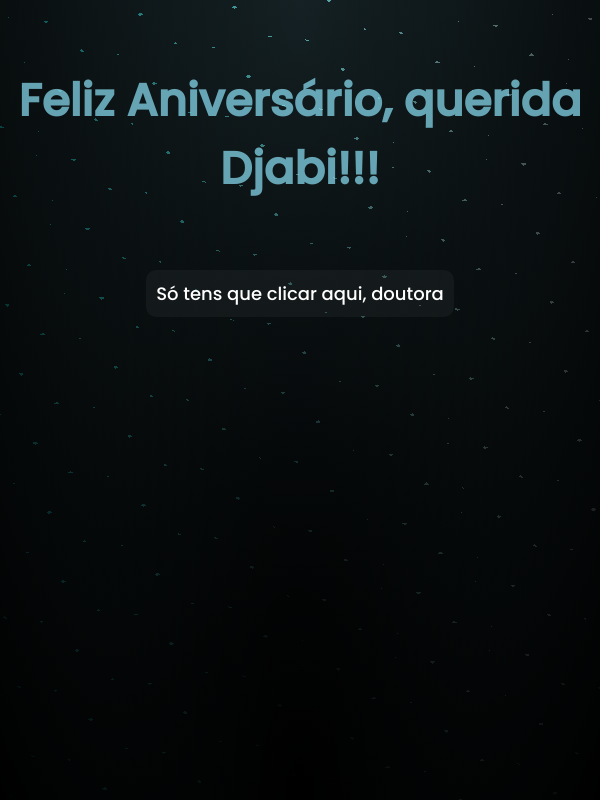
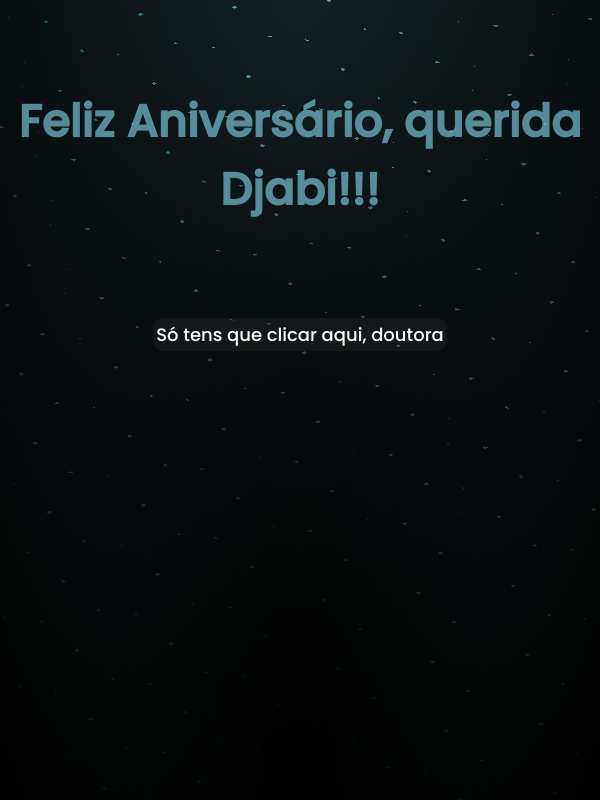
Before and after one commit to Emaricarprogrammer/Olivia-s_Day, a plain HTML site: page index.html in a window 600 px wide. Drawn offline with Linux system fonts and the light colour scheme.

Commit message:
Update index.html

```diff
--- a/index.html
+++ b/index.html
@@ -1270,14 +1270,14 @@
       @media (min-width: 360px) and (max-width:896px) {
       .title{
         margin-top: 5rem;
-        padding: 10px;
+        padding: 5px;
         text-align: center;
         padding: 10px;
         color:rgba(145, 233, 255, 0.57);
       }
       .reloadBtn{
-        margin-top: 10rem;
-        padding:10px;
+        margin-top: 15rem;
+        padding:5px;
         text-align: center;
         border-radius: 10px;
         border-color: rgba(255, 255, 255, 0.281);
@@ -1289,6 +1289,72 @@
         background-color: transparent;
       }
       }
+      @media (min-width: 362px) and (max-width:750px) {
+      .title{
+        margin-top: 3rem;
+        padding: 5px;
+        text-align: center;
+        padding: 10px;
+        color:rgba(145, 233, 255, 0.57);
+      }
+      .reloadBtn{
+        margin-top: 17rem;
+        padding:3px;
+        text-align: center;
+        border-radius: 10px;
+        border-color: rgba(255, 255, 255, 0.281);
+        background-color: rgba(255, 255, 255, 0.045);
+        color: white;
+
+      }
+      .reloadBtn:hover{
+        background-color: transparent;
+      }
+      }
+      @media (min-width: 350px) and (max-width:750px) {
+      .title{
+        margin-top: 3rem;
+        padding: 5px;
+        text-align: center;
+        padding: 10px;
+        color:rgba(145, 233, 255, 0.57);
+      }
+      .reloadBtn{
+        margin-top: 17rem;
+        padding:3px;
+        text-align: center;
+        border-radius: 10px;
+        border-color: rgba(255, 255, 255, 0.281);
+        background-color: rgba(255, 255, 255, 0.045);
+        color: white;
+
+      }
+      .reloadBtn:hover{
+        background-color: transparent;
+      }
+      }
+      @media (min-width: 379px) and (max-width:750px) {
+      .title{
+        margin-top: 3rem;
+        padding: 5px;
+        text-align: center;
+        padding: 10px;
+        color:rgba(145, 233, 255, 0.57);
+      }
+      .reloadBtn{
+        margin-top: 17rem;
+        padding:3px;
+        text-align: center;
+        border-radius: 10px;
+        border-color: rgba(255, 255, 255, 0.281);
+        background-color: rgba(255, 255, 255, 0.045);
+        color: white;
+
+      }
+      .reloadBtn:hover{
+        background-color: transparent;
+      }
+      }
       @media (min-width: 414px) and (max-width:896px) {
       .title{
         margin-top: 2rem;
@@ -1297,7 +1363,139 @@
         color:rgba(145, 233, 255, 0.677);
       }
       .reloadBtn{
-        margin-top: 10rem;
+        margin-top: 6rem;
+        text-align: center;
+        border-radius: 10px;
+        border-color: rgba(255, 255, 255, 0.281);
+        background-color: rgba(255, 255, 255, 0.045);
+        color: white;
+
+      }
+      .reloadBtn:hover{
+        background-color: transparent;
+      }
+      }
+      @media (min-width: 390px) and (max-width:751.61px) {
+      .title{
+        margin-top: 3rem;
+        padding: 5px;
+        text-align: center;
+        padding: 10px;
+        color:rgba(145, 233, 255, 0.57);
+      }
+      .reloadBtn{
+        margin-top: 17rem;
+        padding:3px;
+        text-align: center;
+        border-radius: 10px;
+        border-color: rgba(255, 255, 255, 0.281);
+        background-color: rgba(255, 255, 255, 0.045);
+        color: white;
+
+      }
+      .reloadBtn:hover{
+        background-color: transparent;
+      }
+      }
+      @media (min-width: 379px) and (max-width:750px) {
+      .title{
+        margin-top: 3rem;
+        padding: 5px;
+        text-align: center;
+        padding: 10px;
+        color:rgba(145, 233, 255, 0.57);
+      }
+      .reloadBtn{
+        margin-top: 13rem;
+        padding:3px;
+        text-align: center;
+        border-radius: 10px;
+        border-color: rgba(255, 255, 255, 0.281);
+        background-color: rgba(255, 255, 255, 0.045);
+        color: white;
+
+      }
+      .reloadBtn:hover{
+        background-color: transparent;
+      }
+      }
+      @media (min-width: 344px) and (max-width:750px) {
+      .title{
+        margin-top: 3rem;
+        padding: 5px;
+        text-align: center;
+        padding: 10px;
+        color:rgba(145, 233, 255, 0.57);
+      }
+      .reloadBtn{
+        margin-top: 17rem;
+        padding:3px;
+        text-align: center;
+        border-radius: 10px;
+        border-color: rgba(255, 255, 255, 0.281);
+        background-color: rgba(255, 255, 255, 0.045);
+        color: white;
+
+      }
+      .reloadBtn:hover{
+        background-color: transparent;
+      }
+      }
+      @media (min-width: 320px) and (max-width:750px) {
+      .title{
+        margin-top: 3rem;
+        padding: 5px;
+        text-align: center;
+        padding: 10px;
+        color:rgba(145, 233, 255, 0.57);
+      }
+      .reloadBtn{
+        margin-top: 17rem;
+        padding:3px;
+        text-align: center;
+        border-radius: 10px;
+        border-color: rgba(255, 255, 255, 0.281);
+        background-color: rgba(255, 255, 255, 0.045);
+        color: white;
+
+      }
+      .reloadBtn:hover{
+        background-color: transparent;
+      }
+      }
+      @media (min-width: 500px) and (max-width:750px) {
+      .title{
+        margin-top: 3rem;
+        padding: 5px;
+        text-align: center;
+        padding: 10px;
+        color:rgba(145, 233, 255, 0.57);
+      }
+      .reloadBtn{
+        margin-top: 13rem;
+        padding:3px;
+        text-align: center;
+        border-radius: 10px;
+        border-color: rgba(255, 255, 255, 0.281);
+        background-color: rgba(255, 255, 255, 0.045);
+        color: white;
+
+      }
+      .reloadBtn:hover{
+        background-color: transparent;
+      }
+      }
+      @media (min-width: 400px) and (max-width:750px) {
+      .title{
+        margin-top: 3rem;
+        padding: 5px;
+        text-align: center;
+        padding: 10px;
+        color:rgba(145, 233, 255, 0.57);
+      }
+      .reloadBtn{
+        margin-top: 13rem;
+        padding:3px;
         text-align: center;
         border-radius: 10px;
         border-color: rgba(255, 255, 255, 0.281);
```
